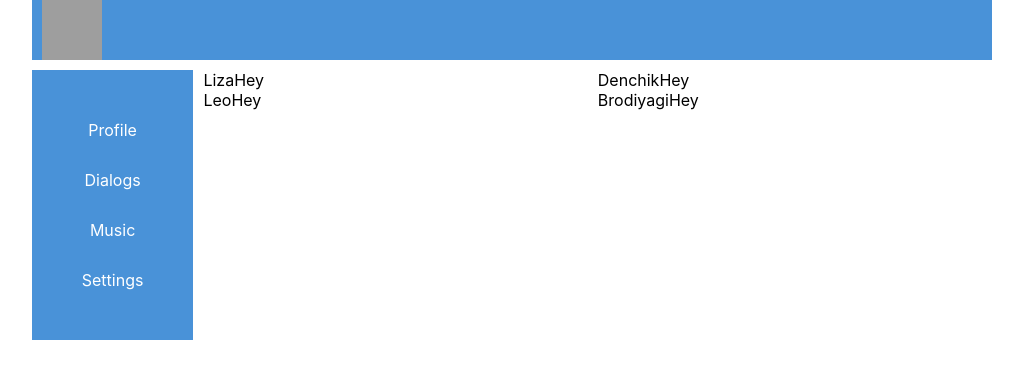
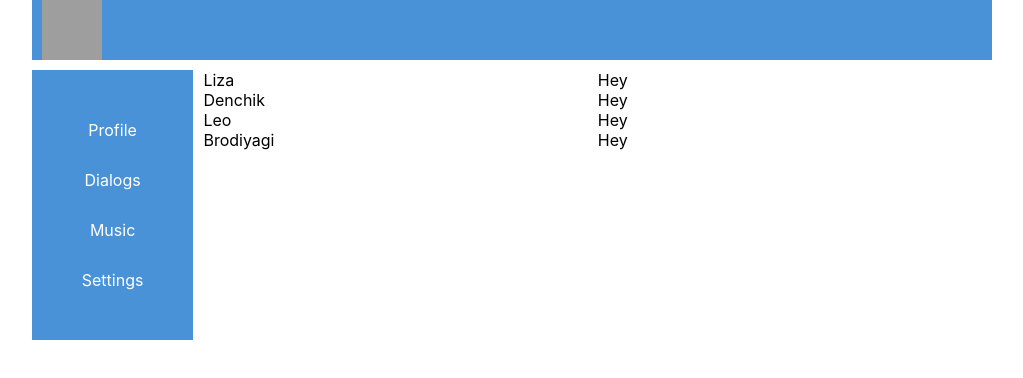
Before and after one commit to IlyaBelousov/Social-network, a React (Create React App) app: page /dialogs in a window 1280 px wide. Shown: the top 378 px of the page, without its empty margins (128-1151 px from the left). Built offline with nearby package versions, Linux system fonts and the light colour scheme; grey boxes are pictures that could not be loaded.

Commit message:
Working Commit

```diff
--- a/package.json
+++ b/package.json
@@ -8,7 +8,6 @@
     "@testing-library/user-event": "^12.1.10",
     "@types/jest": "^26.0.15",
     "@types/node": "^12.0.0",
-    "@types/react": "^17.0.0",
     "@types/react-dom": "^17.0.0",
     "react": "^17.0.2",
     "react-dom": "^17.0.2",
@@ -42,6 +41,7 @@
     ]
   },
   "devDependencies": {
+    "@types/react": "^17.0.9",
     "@types/react-router-dom": "^5.1.7"
   }
 }
--- a/src/App.tsx
+++ b/src/App.tsx
@@ -4,9 +4,19 @@ import Header from './components/Header/Header';
 import Navbar from './components/Navbar/Navbar';
 import Profile from './components/Profile/Profile';
 import {BrowserRouter,Route} from 'react-router-dom';
-import Dialogs from './components/Dialogs/Dialogs';
+import Dialogs, { DialogItemType } from './components/Dialogs/Dialogs';
 import Music from './components/Music/Music';
 import Settings from './components/Settings/Settings';
+
+
+
+let DialogsData:Array<DialogItemType> = [
+    {id: 1, username: 'Liza', message: 'Hey'},
+    {id: 2, username: 'Denchik', message: 'Hey'},
+    {id: 3, username: 'Leo', message: 'Hey'},
+    {id: 4, username: 'Brodiyagi', message: 'Hey'}
+];
+
 
 function App() {
     return (
@@ -16,7 +26,7 @@ function App() {
                 <Navbar/>
                 <div className='container-content'>
                     <Route path='/profile' render={ ()=> <Profile/>} />
-                    <Route path='/dialogs' render={ ()=> <Dialogs/>} />
+                    <Route path='/dialogs' render={ ()=> <Dialogs DialogsData={DialogsData} />} />
                     <Route path='/music' render={ ()=> <Music/>} />
                     <Route path='/settings' render={ ()=> <Settings/>} />
                 </div>
--- a/src/components/Dialogs/Dialogs.module.css
+++ b/src/components/Dialogs/Dialogs.module.css
@@ -1,13 +1,11 @@
-.dialogsContainer{
+.dialog{
     display: grid;
     grid-template-columns: 1fr 1fr;
-    grid-template-areas: 'u' 'm';
+    grid-template-areas: 'u m';
 }
 
 
-.dialog{
-    display: flex;
-}
+
 .user{
     display: grid;
     grid-area: u;
--- a/src/components/Dialogs/Dialogs.tsx
+++ b/src/components/Dialogs/Dialogs.tsx
@@ -1,18 +1,20 @@
 import React from 'react';
 import s from './Dialogs.module.css';
+export type DialogItemType={
+    id:number
+    username: string
+    message:string
+}
+export type DialogType = {
+    DialogsData:Array<DialogItemType>
+}
 
+const Dialogs = (props:DialogType) => {
 
-const Dialogs = () => {
-    let DialogsData = [
-        {id: 1, username: 'Liza', message: 'Hey'},
-        {id: 2, username: 'Denchik', message: 'Hey'},
-        {id: 3, username: 'Leo', message: 'Hey'},
-        {id: 4, username: 'Brodiyagi', message: 'Hey'}
-    ];
     return (
         <div className={s.dialogsContainer}>
             {
-                DialogsData.map( t =>  <DialogItem id={t.id} message={t.message} username={t.username}/>)
+                props.DialogsData.map( (t:DialogItemType) =>  <DialogItem id={t.id} message={t.message} username={t.username}/>)
             }
 
 
@@ -23,11 +25,6 @@ const Dialogs = () => {
 
 export default Dialogs;
 
-export type DialogItemType = {
-    id: number,
-    username: string,
-    message: string
-}
 
 export function DialogItem(props: DialogItemType) {
     return (
@@ -35,6 +32,7 @@ export function DialogItem(props: DialogItemType) {
             <div className={s.user}>{props.username}</div>
             <div className={s.message}>{props.message}</div>
 
+
         </div>
     );
 }
```
Also changed, not shown: 1 other file (tests, documents, lock files or other folders).
